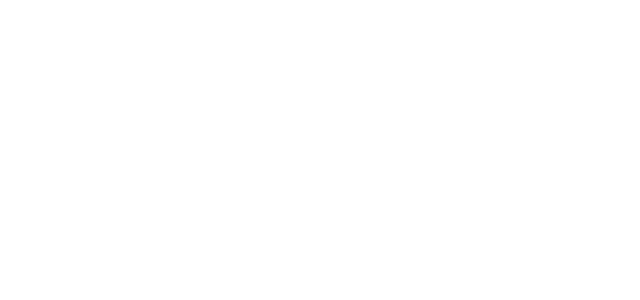
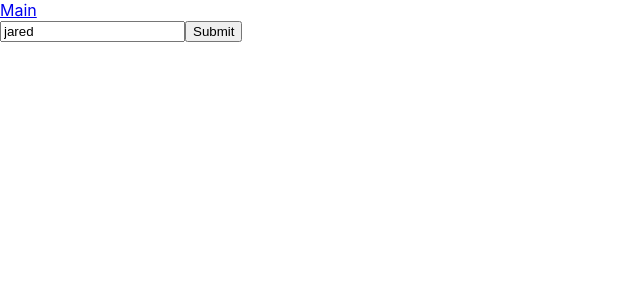
Before and after one commit to Tokov21/react-main, a React (Create React App) app: page /signup in a window 1280 px wide. Shown: the top 300 px of the page, without its empty margins (0-640 px from the left). Built offline with nearby package versions, Linux system fonts and the light colour scheme.

Commit message:
Add SignupForm to SignupPage

```diff
--- a/src/pages/SignupPage/index.jsx
+++ b/src/pages/SignupPage/index.jsx
@@ -1,9 +1,14 @@
-import React from 'react'
+import React from "react";
+import { Link } from "react-router-dom";
+import SignupForm from "../../components/Forms/SignupForm";
 
 export default function SignupPage() {
   return (
-    <div>
-
-    </div>
-  )
+    <>
+      <div>
+        <Link to="/">Main</Link>
+      </div>
+      <SignupForm />
+    </>
+  );
 }
```
